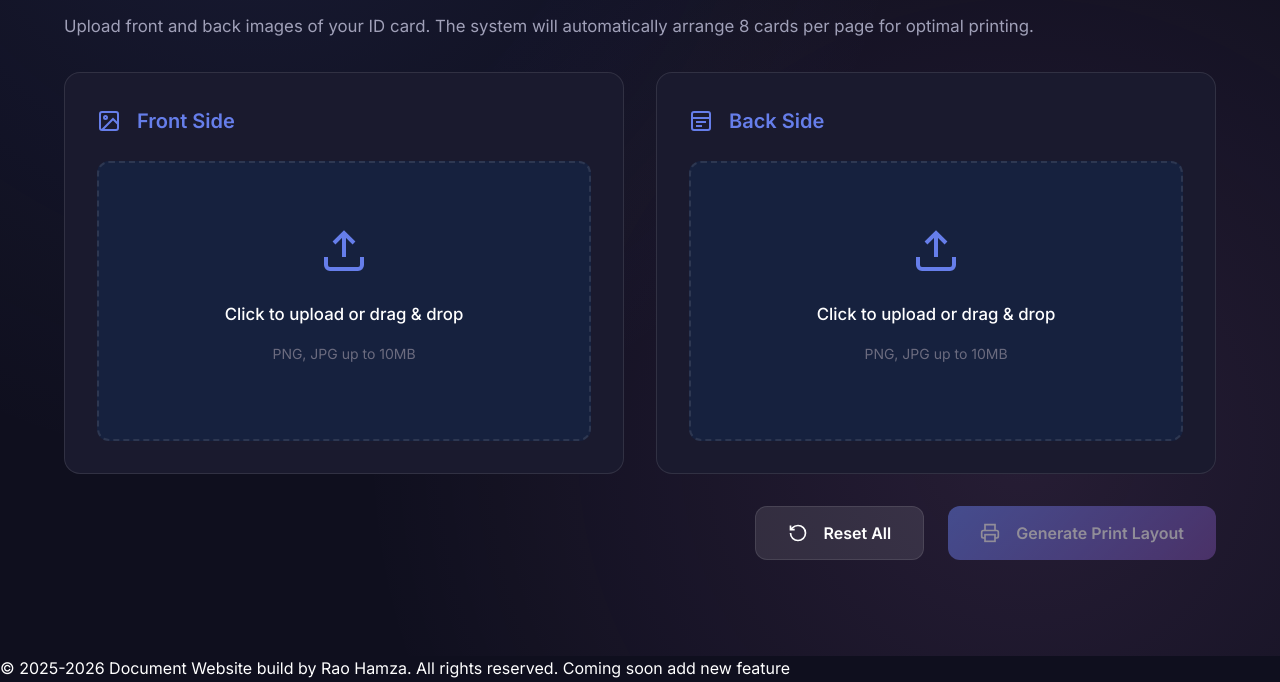
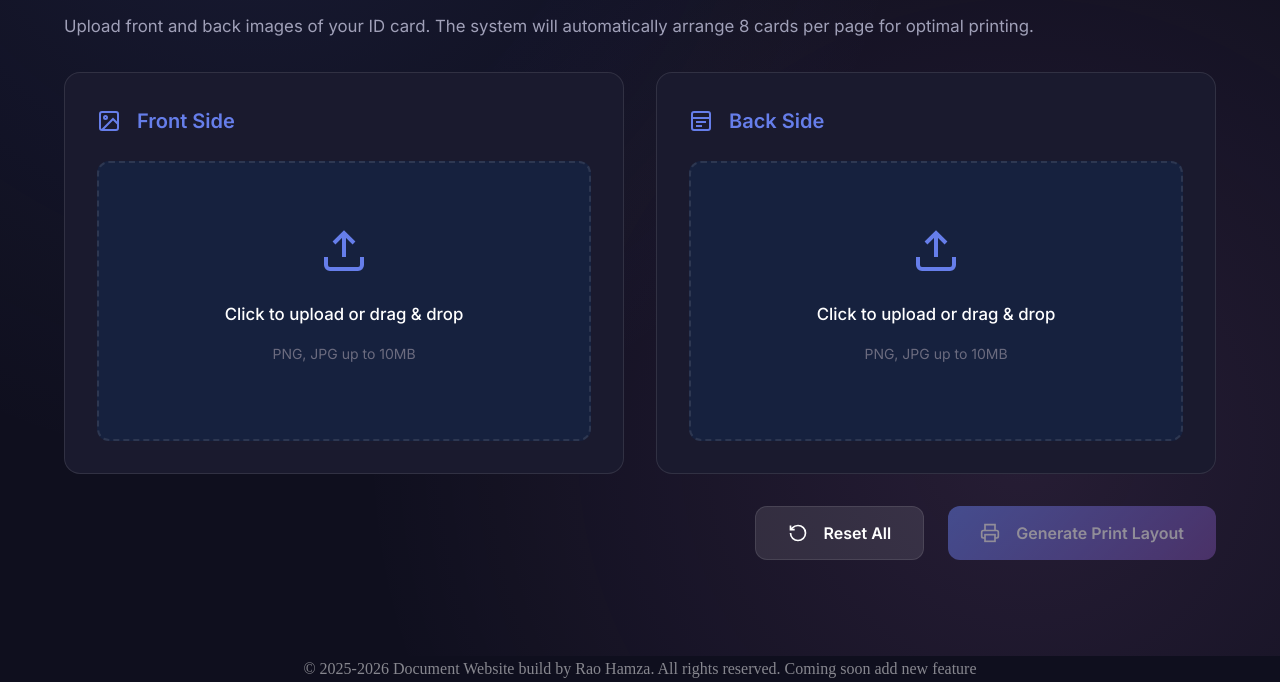
Before and after one commit to RaoHamza6/printer, a plain HTML site: page index.html in a window 1280 px wide. Shown: the part 398-1080 px from the top of the page. Drawn offline with nearby package versions, Linux system fonts and the light colour scheme; a script that the page names is missing.

Commit message:
Update style.css

```diff
--- a/style.css
+++ b/style.css
@@ -193,7 +193,11 @@ body {
     position: relative;
     z-index: 1;
 }
-
+.footer-id {
+    text-align: center;
+    color: rgba(255, 255, 255, 0.5);
+    font-family: 'Times New Roman', Times, serif;
+}
 .upload-header {
     display: flex;
     align-items: center;
```
